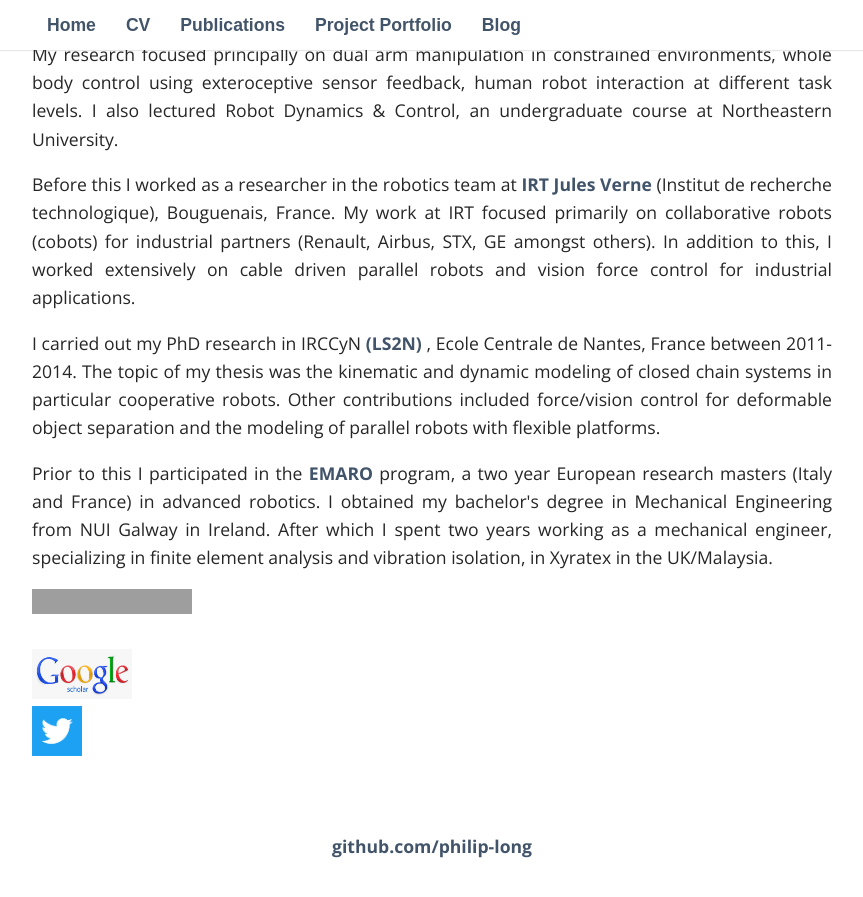
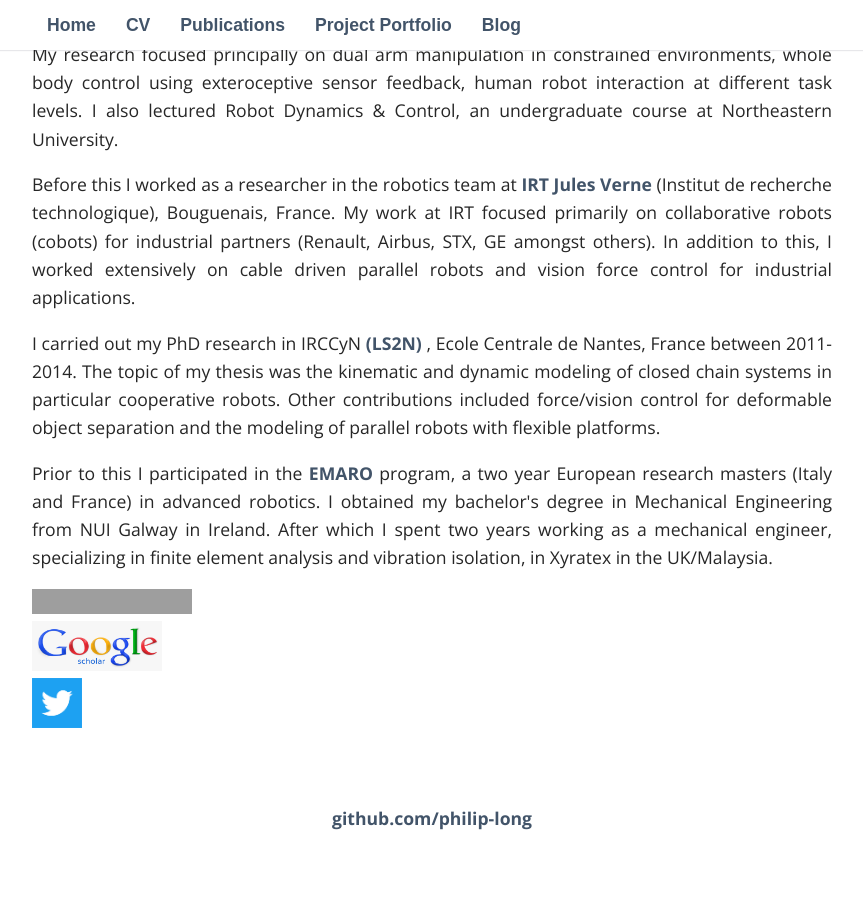
Before and after one commit to philip-long/philip-long.github.io, a Jekyll site: the page built from index.html, in a window 1280 px wide and 900 px high, scrolled down 422 px. Shown: the top 897 px of the window, without its empty margins (208-1071 px from the left). Built offline with Jekyll 4.4.1, drawn with Linux system fonts in a browser that asks for light colours; nearby versions of some CDN libraries; some web fonts are replaced; library files that are not in the unit come from our copies; after the commit the page ends 1294 px from its top, so only the background shows below that; grey boxes are pictures that could not be loaded.

Commit message:
Update index.html

```diff
--- a/index.html
+++ b/index.html
@@ -38,11 +38,11 @@ Before this I worked as a  researcher in the robotics team at  <a href="http://w
 
     </a>
 <br>
-    <br>
+
 
     <a href="https://scholar.google.com/citations?user=FFAElw4AAAAJ&hl=en&oi=sra">
        <img src="/images/googlescholar.png" alt="Google scholar "
-        width=100" height="50">
+        width=130" height="50">
     </a>
 
       <br>
```
